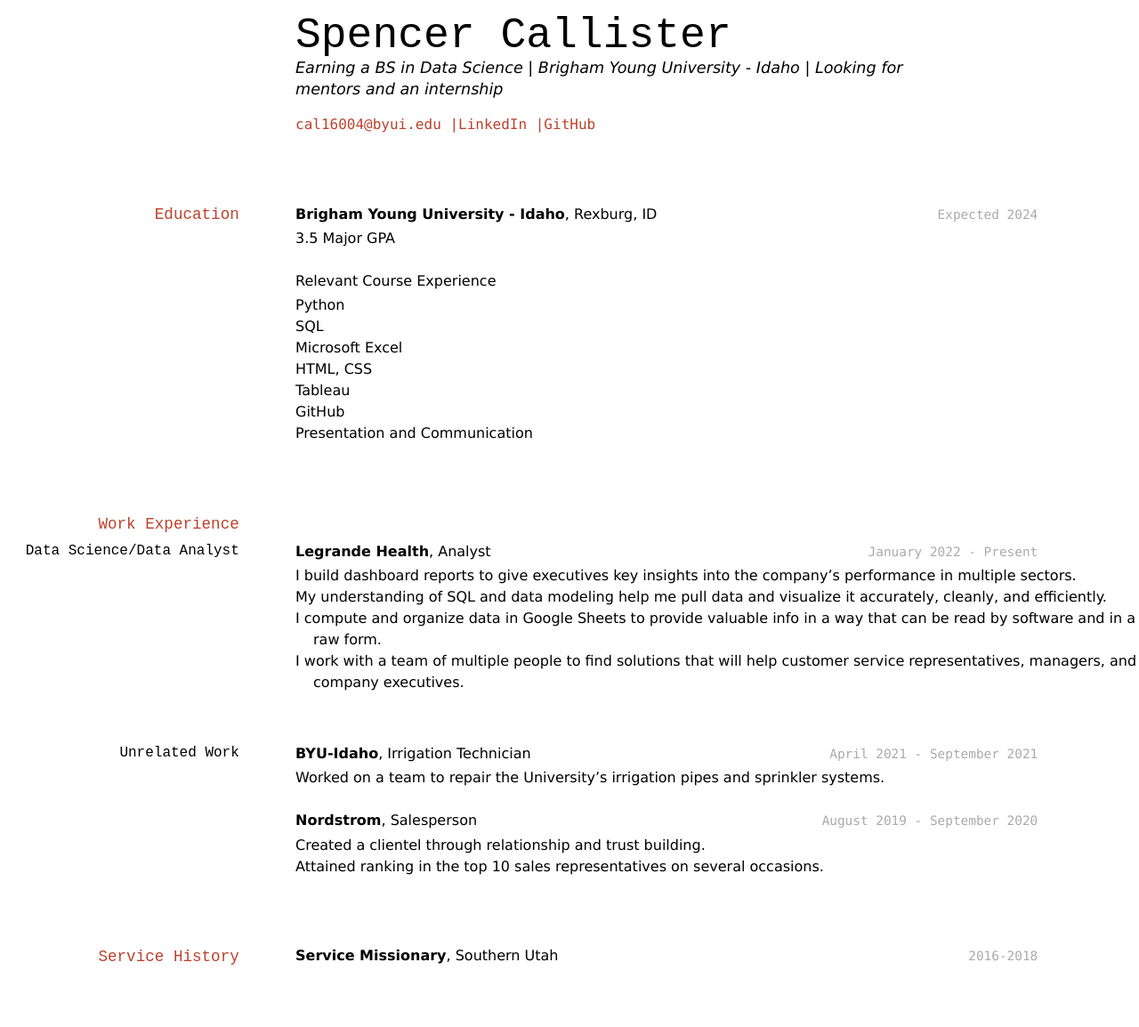
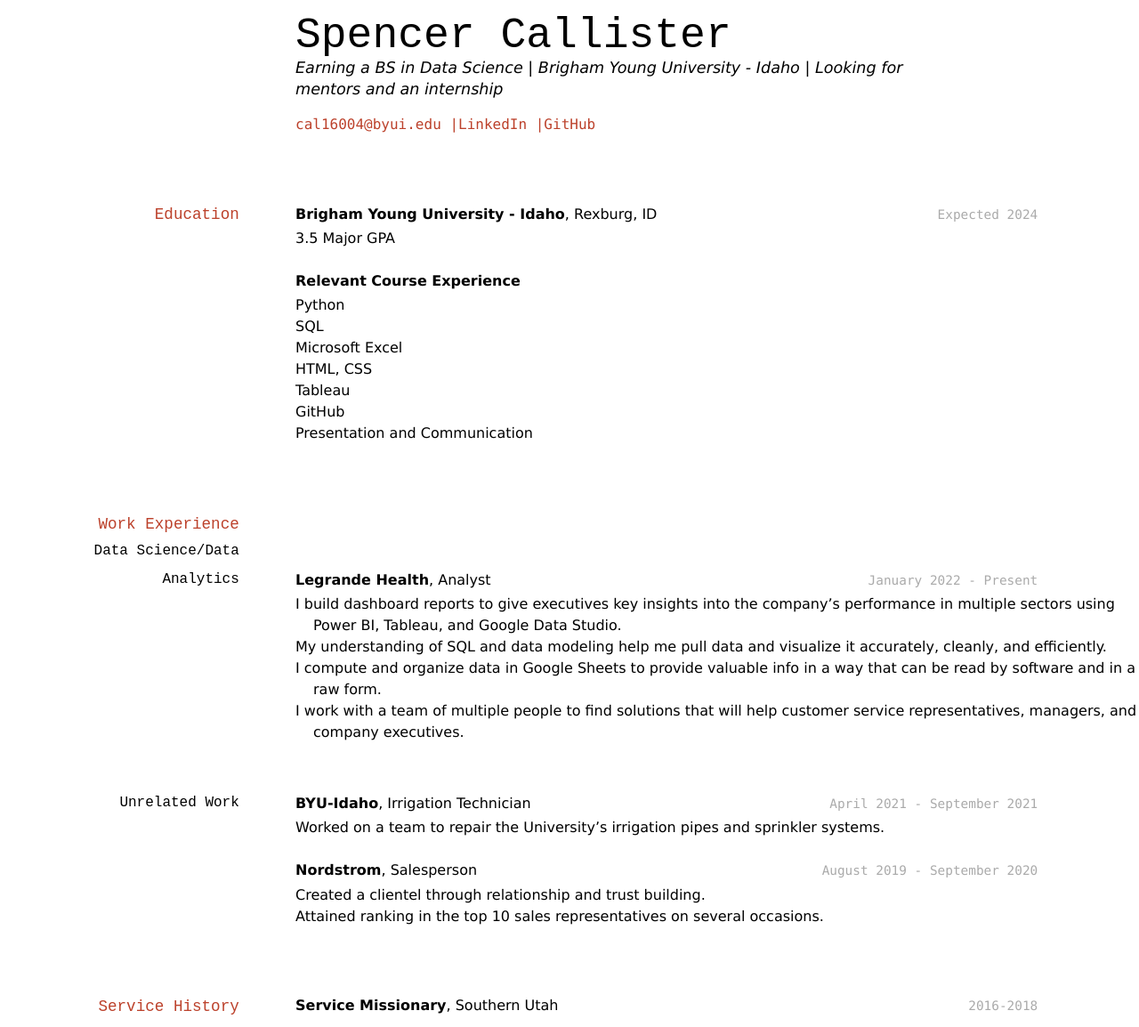
Before and after one commit to spencercallister/callister-resume, a Jekyll site: the page built from docs/index.md, in a window 1280 px wide. Shown: the whole page at 89% size. Built offline with Jekyll 4.4.1, drawn with Linux system fonts in a browser that asks for light colours; before the commit the page ends 1098 px from its top, so only the background shows below that.

Commit message:
more changes

```diff
--- a/docs/index.md
+++ b/docs/index.md
@@ -20,7 +20,7 @@ __Brigham Young University - Idaho__, Rexburg, ID
 
 - 3.5 Major GPA
 
-Relevant Course Experience
+**Relevant Course Experience**
 - Python
 - SQL
 - Microsoft Excel
@@ -31,12 +31,12 @@ Relevant Course Experience
 
 ## Work Experience
 
-### Data Science/Data Analyst
+### Data Science/Data Analytics
 
 `January 2022 - Present`
 __Legrande Health__, Analyst
 
-- I build dashboard reports to give executives key insights into the company's performance in multiple sectors.
+- I build dashboard reports to give executives key insights into the company's performance in multiple sectors using Power BI, Tableau, and Google Data Studio.
 - My understanding of SQL and data modeling help me pull data and visualize it accurately, cleanly, and efficiently.
 - I compute and organize data in Google Sheets to provide valuable info in a way that can be read by software and in a raw form.
 - I work with a team of multiple people to find solutions that will help customer service representatives, managers, and company executives.
```
